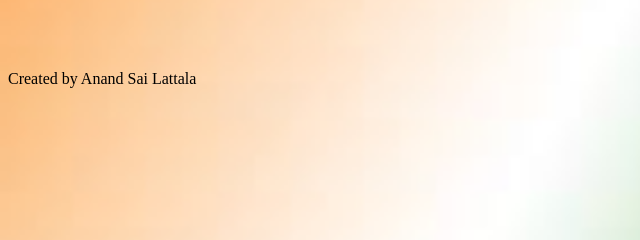
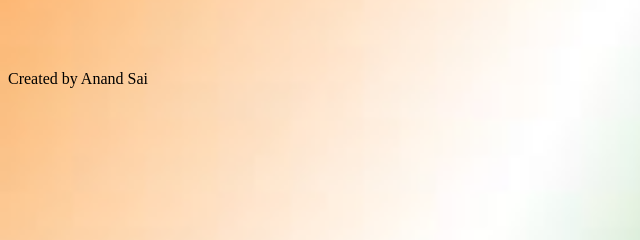
Before and after one commit to aanu3804/Indian-Flag, a plain HTML site: page index.html in a window 1280 px wide. Shown: the part 462-702 px from the top of the page, 0-640 px from the left. Drawn offline with Linux system fonts and the light colour scheme.

Commit message:
Update index.html

```diff
--- a/index.html
+++ b/index.html
@@ -71,7 +71,7 @@ h1 {
     </div>
 </div>
 <footer>
-    Created by Anand Sai Lattala
+    Created by Anand Sai
 </footer style="vertical-align:bottom">
     </body>
 </html>
```
